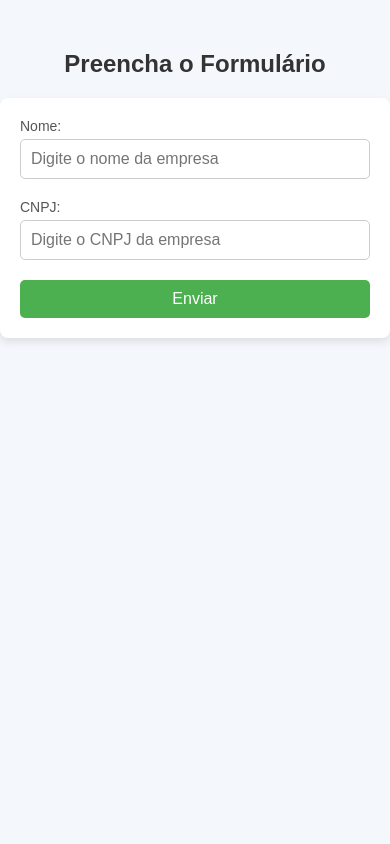
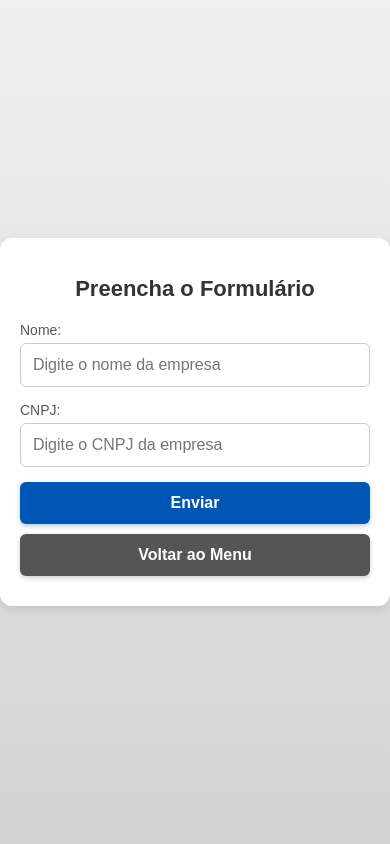
Before and after one commit to victorcresp-io/cooerl-, a Flask app: page /siga/rota1 in a window 390 px wide. Run offline with Flask 3, Linux system fonts and the light colour scheme.

Commit message:
Ajustando o layout

```diff
--- a/my_app/__init__.py
+++ b/my_app/__init__.py
@@ -1,7 +1,7 @@
 import os
 from my_app import db
 from my_app import bp_fornecedores
-from flask import Flask
+from flask import Flask, render_template
 
 
 def create_app(test_config = None):
@@ -27,9 +27,9 @@ def create_app(test_config = None):
 
 
 
-    @app.route('/hello')
+    @app.route('/')
     def hello():
-        return 'Hello, World'
+        return render_template('index.html')
 
 
     db.init_app(app)
--- a/my_app/bp_fornecedores.py
+++ b/my_app/bp_fornecedores.py
@@ -5,6 +5,10 @@ import pandas as pd
 from io import BytesIO
 
 bp = Blueprint('siga', __name__)
+
+@bp.route('/')
+def rota():
+    return 'oi'
 
 @bp.route('/rota1', methods=['GET', 'POST'])
 def rota1():
--- /dev/null
+++ b/my_app/static/css/fornecedores.css
@@ -0,0 +1,106 @@
+body {
+    font-family: 'Arial', sans-serif;
+    background: linear-gradient(to bottom, #f0f0f0, #d3d3d3);
+    margin: 0;
+    padding: 0;
+    display: flex;
+    justify-content: center;
+    align-items: center;
+    min-height: 100vh;
+}
+
+.form-container {
+    background-color: white;
+    padding: 25px;
+    border-radius: 12px;
+    box-shadow: 0 4px 10px rgba(0, 0, 0, 0.1);
+    width: 100%;
+    max-width: 420px;
+    text-align: center;
+}
+
+h2 {
+    color: #333;
+    text-align: center;
+    margin-bottom: 20px;
+    font-size: 24px;
+    font-weight: bold;
+}
+
+form {
+    width: 100%;
+}
+
+label {
+    font-size: 14px;
+    color: #555;
+    margin-bottom: 5px;
+    display: block;
+    text-align: left;
+}
+
+input[type="text"] {
+    width: 100%;
+    padding: 12px;
+    margin-bottom: 15px;
+    border: 1px solid #ccc;
+    border-radius: 6px;
+    font-size: 16px;
+    box-sizing: border-box; /* Mantém a largura correta mesmo com padding */
+}
+
+input[type="text"]:focus {
+    border-color: #0056b3;
+    outline: none;
+    box-shadow: 0 0 5px rgba(0, 86, 179, 0.2);
+}
+
+button[type="submit"], .back-button {
+    width: 100%;
+    padding: 12px;
+    border: none;
+    border-radius: 6px;
+    font-size: 16px;
+    font-weight: bold;
+    cursor: pointer;
+    transition: background-color 0.3s ease, transform 0.2s ease;
+    margin-bottom: 10px;
+    box-sizing: border-box; /* Garante alinhamento correto */
+}
+
+button[type="submit"] {
+    background-color: #0056b3;
+    color: white;
+    box-shadow: 0 2px 5px rgba(0, 86, 179, 0.3);
+}
+
+button[type="submit"]:hover {
+    background-color: #004080;
+    transform: translateY(-2px);
+}
+
+.back-button {
+    background-color: #555;
+    color: white;
+    text-decoration: none;
+    display: block;
+    text-align: center;
+    box-shadow: 0 2px 5px rgba(0, 0, 0, 0.2);
+}
+
+.back-button:hover {
+    background-color: #444;
+    transform: translateY(-2px);
+}
+
+/* Responsividade */
+@media (max-width: 600px) {
+    .form-container {
+        width: 90%;
+        padding: 20px;
+    }
+
+    h2 {
+        font-size: 22px;
+    }
+}
--- a/my_app/templates/fornecedores.html
+++ b/my_app/templates/fornecedores.html
@@ -4,86 +4,10 @@
     <meta charset="UTF-8">
     <meta name="viewport" content="width=device-width, initial-scale=1.0">
     <title>Formulário Simples</title>
-    <style>
-        body {
-            font-family: 'Arial', sans-serif;
-            background-color: #f4f7fc;
-            margin: 0;
-            padding: 0;
-        }
-
-        h2 {
-            color: #333;
-            text-align: center;
-            margin-top: 50px;
-        }
-
-        form {
-            max-width: 500px;
-            margin: 0 auto;
-            background-color: #fff;
-            padding: 20px;
-            border-radius: 8px;
-            box-shadow: 0 4px 8px rgba(0, 0, 0, 0.1);
-        }
-
-        label {
-            font-size: 14px;
-            color: #555;
-            margin-bottom: 5px;
-            display: block;
-        }
-
-        input[type="text"] {
-            width: 100%;
-            padding: 10px;
-            margin-bottom: 20px;
-            border: 1px solid #ccc;
-            border-radius: 5px;
-            font-size: 16px;
-            box-sizing: border-box;
-        }
-
-        button {
-            width: 100%;
-            padding: 10px;
-            background-color: #4CAF50;
-            color: white;
-            border: none;
-            border-radius: 5px;
-            font-size: 16px;
-            cursor: pointer;
-            transition: background-color 0.3s ease;
-        }
-
-        button:hover {
-            background-color: #45a049;
-        }
-
-        h3 {
-            color: #333;
-            margin-top: 30px;
-        }
-
-        ul {
-            list-style-type: none;
-            padding: 0;
-        }
-
-        li {
-            background-color: #f9f9f9;
-            padding: 10px;
-            margin: 10px 0;
-            border: 1px solid #eee;
-            border-radius: 5px;
-        }
-
-        li:nth-child(even) {
-            background-color: #f1f1f1;
-        }
-    </style>
+    <link rel="stylesheet" href="/static/css/fornecedores.css">
 </head>
 <body>
+    <div class="form-container">
         <h2>Preencha o Formulário</h2>
         <form action="{{url_for('siga.rota1', _external=True)}}" method="POST">
             <label for="nome">Nome:</label>
@@ -93,7 +17,8 @@
             <input type="text" id="cnpj" name="cnpj" placeholder="Digite o CNPJ da empresa">
 
             <button type="submit">Enviar</button>
-
+            <a href="{{ url_for('hello', _external=True) }}" class="back-button">Voltar ao Menu</a>
         </form>
+    </div>
 </body>
 </html>
```
Also changed, not shown: my_app/static/css/index.css (added, +50 -0 lines), my_app/templates/index.html (added, +18 -0 lines). Lines whose indentation alone changed are shown as unchanged.
